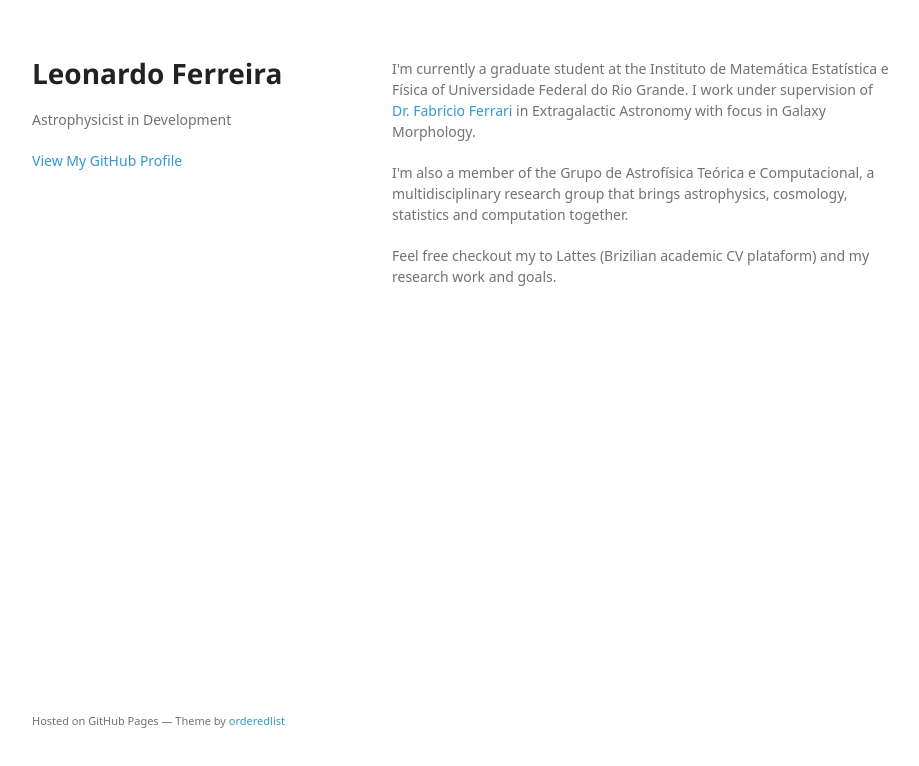
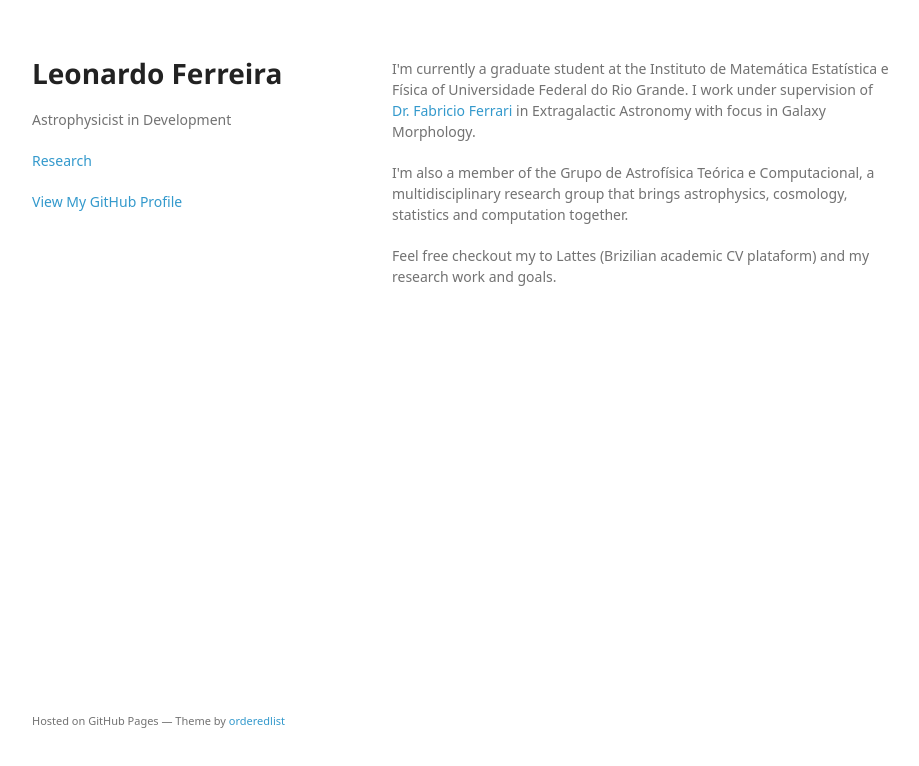
Before and after one commit to astroferreira/astroferreira.github.io, a plain HTML site: page index.html in a window 1280 px wide. Shown: the whole page, without its empty margins (178-1097 px from the left). Drawn offline with Linux system fonts and the light colour scheme; a web font is replaced by a local one.

Commit message:
Add research link

```diff
--- a/index.html
+++ b/index.html
@@ -18,7 +18,7 @@
         <h1>Leonardo Ferreira</h1>
         <p>Astrophysicist in Development</p>
 
-
+        <p class="view"><a href="https://astroferreira.github.io/research/">Research</a></p>
         <p class="view"><a href="https://github.com/astroferreira">View My GitHub Profile</a></p>
 
       </header>
```
